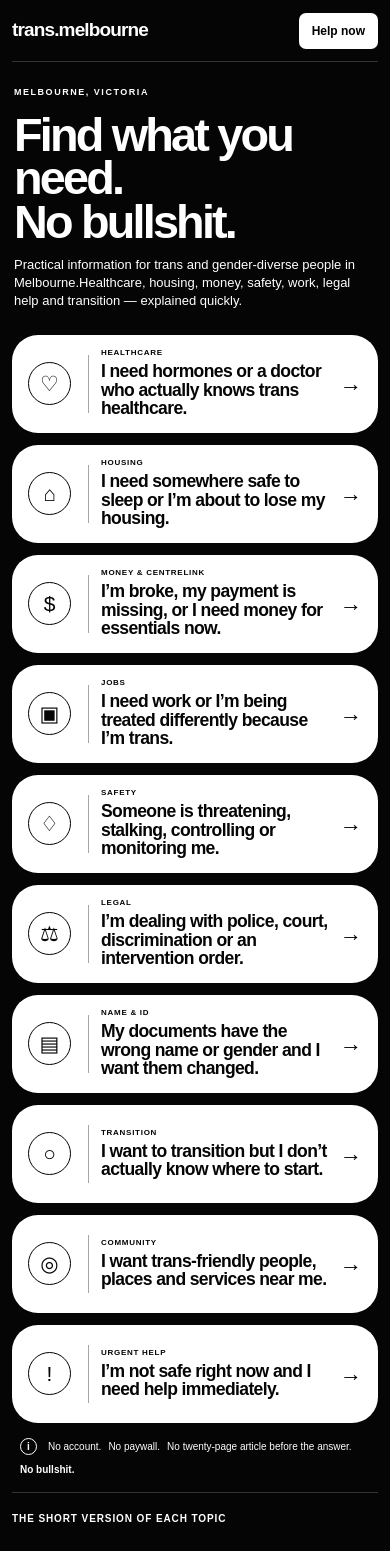
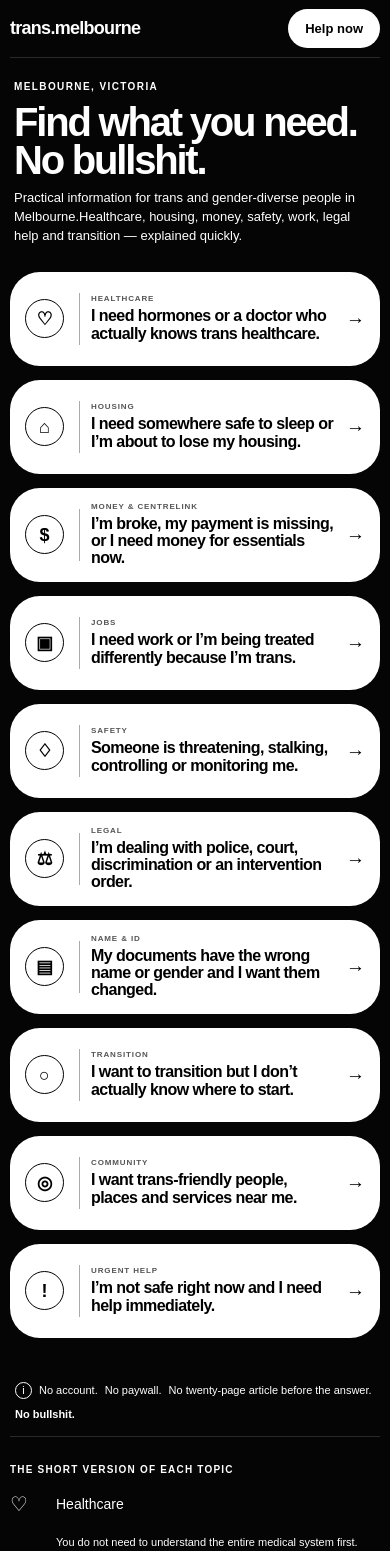
Before and after one commit to abbieymatthews030-star/trans.melbourne, a Next.js app: page / in a window 390 px wide. Shown: the top 1551 px of the page. Built offline with nearby package versions, Linux system fonts and the light colour scheme.

Commit message:
Fix white pill situation layout

```diff
--- a/src/app/globals.css
+++ b/src/app/globals.css
@@ -2,10 +2,10 @@
 
 :root {
   --bg: #050505;
-  --white: #ffffff;
+  --white: #fff;
   --black: #050505;
-  --muted: #b7b7b7;
-  --line: #333333;
+  --grey: #a5a5a5;
+  --line: #292929;
 }
 
 * {
@@ -20,11 +20,8 @@ html {
 body {
   margin: 0;
   background: var(--bg);
-  color: var(--white);
-  font-family:
-    Arial,
-    Helvetica,
-    sans-serif;
+  color: white;
+  font-family: Arial, Helvetica, sans-serif;
   -webkit-font-smoothing: antialiased;
 }
 
@@ -33,19 +30,15 @@ a {
   text-decoration: none;
 }
 
-button {
-  font: inherit;
-}
-
 .site {
-  width: min(1440px, calc(100% - 64px));
-  margin: 0 auto;
+  width: min(1180px, calc(100% - 40px));
+  margin: auto;
 }
 
 /* HEADER */
 
 .header {
-  height: 78px;
+  height: 70px;
   border-bottom: 1px solid var(--line);
   display: flex;
   align-items: center;
@@ -53,174 +46,181 @@ button {
 }
 
 .logo {
-  font-size: 24px;
-  font-weight: 850;
-  letter-spacing: -0.045em;
+  font-size: 20px;
+  font-weight: 900;
+  letter-spacing: -.04em;
 }
 
 .nav {
   display: flex;
   align-items: center;
-  gap: 36px;
+  gap: 24px;
 }
 
 .nav a {
-  font-size: 14px;
+  font-size: 13px;
   font-weight: 700;
 }
 
-.nav a:first-child {
-  padding-bottom: 7px;
-  border-bottom: 2px solid white;
+.help {
+  background: white;
+  color: black !important;
+  border-radius: 999px;
+  padding: 10px 17px;
 }
 
-.nav .help {
-  padding: 12px 18px;
-  border-radius: 7px;
-  background: white;
-  color: black;
-}
-
-/* HERO */
+/* INTRO */
 
 .hero {
-  padding: 32px 0 28px;
+  padding: 27px 4px 24px;
 }
 
 .location {
   display: block;
-  margin-bottom: 14px;
-  font-size: 11px;
+  margin-bottom: 10px;
+  font-size: 10px;
   font-weight: 900;
-  letter-spacing: .17em;
+  letter-spacing: .14em;
   text-transform: uppercase;
 }
 
 .hero h1 {
-  max-width: 760px;
-  margin: 0 0 12px;
-  font-size: clamp(46px, 5vw, 72px);
-  line-height: .93;
+  margin: 0 0 10px;
+  font-size: clamp(40px, 5vw, 62px);
+  line-height: .94;
   font-weight: 900;
-  letter-spacing: -.06em;
+  letter-spacing: -.055em;
 }
 
 .hero p {
   margin: 0;
-  max-width: 760px;
-  font-size: 16px;
-  line-height: 1.5;
+  max-width: 720px;
+  font-size: 14px;
+  line-height: 1.45;
 }
 
-/* SITUATIONS */
+/* ==================================================
+   SITUATION PILLS
+   ================================================== */
 
 .situations {
+  width: 100%;
   display: flex;
   flex-direction: column;
-  gap: 14px;
-  padding-top: 4px;
+  gap: 18px;
+  padding: 8px 0 30px;
 }
 
 .pill {
   width: 100%;
   min-height: 112px;
 
-  padding: 14px 32px;
+  background: #ffffff !important;
+  color: #000000 !important;
 
-  background: var(--white);
-  color: var(--black);
+  border: none;
+  border-radius: 999px;
 
-  border-radius: 32px;
+  padding: 16px 30px;
 
   display: grid;
-  grid-template-columns: 72px 1px minmax(0, 1fr) 42px;
+  grid-template-columns: 62px 1px minmax(0, 1fr) 38px;
   align-items: center;
-  gap: 26px;
+  column-gap: 24px;
+
+  overflow: hidden;
 
   transition:
-    transform .14s ease,
-    box-shadow .14s ease;
+    transform .15s ease,
+    box-shadow .15s ease;
 }
 
 .pill:hover {
   transform: translateY(-2px);
-  box-shadow: 0 5px 0 #8d8d8d;
-}
-
-.pill:focus-visible {
-  outline: 3px solid white;
-  outline-offset: 4px;
+  box-shadow: 0 5px 0 rgba(255,255,255,.28);
 }
 
 .pillIcon {
-  width: 58px;
-  height: 58px;
+  width: 54px;
+  height: 54px;
 
-  border: 2px solid black;
+  border: 2px solid #000;
   border-radius: 50%;
 
-  display: grid;
-  place-items: center;
+  display: flex;
+  align-items: center;
+  justify-content: center;
 
-  font-size: 31px;
+  color: #000 !important;
+
+  font-size: 26px;
+  font-weight: 800;
   line-height: 1;
 }
 
 .pillDivider {
+  display: block;
   width: 1px;
-  height: 70px;
-  background: #a5a5a5;
+  height: 64px;
+  background: #aaa;
 }
 
 .pillCopy {
-  display: block;
+  min-width: 0;
+  display: flex;
+  flex-direction: column;
+  justify-content: center;
 }
 
 .pillCategory {
   display: block;
+  margin-bottom: 6px;
 
-  margin-bottom: 5px;
+  color: #555 !important;
 
-  font-size: 11px;
+  font-size: 10px;
   line-height: 1;
-
   font-weight: 900;
-  letter-spacing: .09em;
+  letter-spacing: .11em;
   text-transform: uppercase;
 }
 
 .pillCopy strong {
   display: block;
 
-  max-width: 720px;
+  color: #000 !important;
 
-  font-size: clamp(20px, 2vw, 27px);
-  line-height: 1.05;
+  font-size: clamp(19px, 2vw, 27px);
+  line-height: 1.08;
 
   font-weight: 900;
   letter-spacing: -.035em;
 }
 
 .pillArrow {
+  display: block;
   justify-self: end;
-  font-size: 34px;
-  font-weight: 400;
+
+  color: #000 !important;
+
+  font-size: 30px;
+  font-weight: 700;
 }
 
-/* PROMISE */
+/* BELOW PILLS */
 
 .promise {
-  min-height: 62px;
+  min-height: 60px;
+  border-bottom: 1px solid var(--line);
 
   display: flex;
+  justify-content: center;
   align-items: center;
-  justify-content: center;
+  flex-wrap: wrap;
 
   gap: 7px;
 
-  border-bottom: 1px solid var(--line);
-
-  font-size: 12px;
+  font-size: 11px;
 }
 
 .info {
@@ -230,115 +230,88 @@ button {
   border: 1px solid white;
   border-radius: 50%;
 
-  display: inline-grid;
-  place-items: center;
-
-  margin-right: 4px;
-
-  font-size: 10px;
-  font-weight: 800;
+  display: inline-flex;
+  justify-content: center;
+  align-items: center;
 }
 
 /* GUIDES */
 
 .guideSection {
-  padding-top: 18px;
+  padding-top: 25px;
 }
 
 .sectionTitle {
-  margin: 0 0 7px;
-
   font-size: 10px;
   font-weight: 900;
-  letter-spacing: .09em;
+  letter-spacing: .12em;
   text-transform: uppercase;
 }
 
 .guide {
-  min-height: 49px;
+  min-height: 64px;
+
+  border-bottom: 1px solid var(--line);
 
   display: grid;
-  grid-template-columns: 42px 230px 1fr 220px;
+  grid-template-columns: 40px 200px 1fr 180px;
   gap: 16px;
   align-items: center;
-
-  border-bottom: 1px solid #282828;
 }
 
 .guideIcon {
-  font-size: 24px;
-  text-align: center;
+  font-size: 20px;
 }
 
 .guide h2 {
   margin: 0;
-
-  font-size: 15px;
-  font-weight: 500;
+  font-size: 16px;
 }
 
 .guide p {
   margin: 0;
-
-  max-width: 650px;
-
-  font-size: 12px;
-  line-height: 1.15;
+  font-size: 11px;
+  line-height: 1.35;
 }
 
 .guide button {
-  min-height: 30px;
-
-  border: 1px solid #555;
-  border-radius: 4px;
+  padding: 8px 12px;
 
   background: transparent;
   color: white;
 
-  font-size: 11px;
-
-  cursor: pointer;
+  border: 1px solid #555;
+  border-radius: 999px;
 }
 
 /* FOOTER */
 
 .footer {
-  padding: 22px 0 34px;
+  padding: 30px 0 50px;
 
   display: grid;
-  grid-template-columns: repeat(3, 1fr) 1.1fr;
-  gap: 54px;
+  grid-template-columns: repeat(4, 1fr);
+  gap: 35px;
 }
 
 .footer h3 {
-  margin: 0 0 10px;
-
-  font-size: 10px;
-  font-weight: 900;
-  letter-spacing: .08em;
-  text-transform: uppercase;
+  margin: 0 0 8px;
+  font-size: 11px;
 }
 
-.footer p {
+.footer p,
+.emergency {
   margin: 0;
-
-  max-width: 280px;
-
-  font-size: 12px;
+  font-size: 11px;
   line-height: 1.45;
 }
 
 .emergency {
-  border: 1px solid #aaa;
-  border-radius: 5px;
-
-  padding: 14px 20px;
-
+  border: 1px solid #555;
+  border-radius: 18px;
+  padding: 15px;
   display: flex;
   flex-direction: column;
-
-  font-size: 12px;
-  line-height: 1.2;
 }
 
 .emergency strong {
@@ -347,30 +320,32 @@ button {
 
 /* TABLET */
 
-@media (max-width: 900px) {
+@media (max-width: 850px) {
   .site {
-    width: min(100% - 36px, 760px);
-  }
-
-  .nav {
-    gap: 18px;
+    width: min(700px, calc(100% - 28px));
   }
 
   .pill {
-    grid-template-columns: 62px 1px minmax(0, 1fr) 30px;
-    gap: 18px;
-    padding: 16px 24px;
+    min-height: 105px;
+    padding: 15px 24px;
+    grid-template-columns: 54px 1px minmax(0,1fr) 28px;
+    column-gap: 18px;
+  }
+
+  .pillIcon {
+    width: 48px;
+    height: 48px;
+    font-size: 22px;
   }
 
   .guide {
-    grid-template-columns: 36px 160px 1fr;
-    padding: 10px 0;
+    grid-template-columns: 35px 150px 1fr;
+    padding: 12px 0;
   }
 
   .guide button {
     grid-column: 3;
     width: fit-content;
-    padding: 5px 14px;
   }
 
   .footer {
@@ -378,46 +353,35 @@ button {
   }
 }
 
-/* PHONE */
+/* MOBILE */
 
 @media (max-width: 600px) {
   .site {
-    width: calc(100% - 24px);
+    width: calc(100% - 20px);
   }
 
   .header {
-    height: 62px;
+    height: 58px;
   }
 
   .logo {
-    font-size: 19px;
+    font-size: 18px;
   }
 
-  .nav > a:not(.help) {
+  .nav a:not(.help) {
     display: none;
   }
 
-  .nav .help {
-    padding: 9px 13px;
-    font-size: 12px;
-  }
-
   .hero {
-    padding: 24px 2px 20px;
-  }
-
-  .location {
-    font-size: 9px;
+    padding: 21px 4px 18px;
   }
 
   .hero h1 {
-    font-size: clamp(39px, 12vw, 55px);
-    line-height: .93;
+    font-size: 40px;
   }
 
   .hero p {
     font-size: 13px;
-    line-height: 1.4;
   }
 
   .hero p br {
@@ -425,87 +389,66 @@ button {
   }
 
   .situations {
-    gap: 12px;
+    gap: 14px;
   }
 
   .pill {
-    min-height: 98px;
+    min-height: 94px;
 
-    border-radius: 26px;
+    border-radius: 30px;
 
-    padding: 13px 16px;
+    padding: 13px 15px;
 
-    grid-template-columns: 48px 1px minmax(0, 1fr) 20px;
-
-    gap: 12px;
+    grid-template-columns: 43px 1px minmax(0,1fr) 18px;
+    column-gap: 11px;
   }
 
   .pillIcon {
-    width: 43px;
-    height: 43px;
+    width: 39px;
+    height: 39px;
 
-    font-size: 21px;
     border-width: 1.5px;
+
+    font-size: 18px;
   }
 
   .pillDivider {
-    height: 58px;
+    height: 52px;
   }
 
   .pillCategory {
-    margin-bottom: 5px;
+    margin-bottom: 4px;
     font-size: 8px;
   }
 
   .pillCopy strong {
-    font-size: clamp(15px, 4.5vw, 19px);
-    line-height: 1.06;
+    font-size: 16px;
+    line-height: 1.08;
   }
 
   .pillArrow {
-    font-size: 22px;
+    font-size: 19px;
   }
 
   .promise {
-    padding: 15px 8px;
-
     justify-content: flex-start;
-    flex-wrap: wrap;
-
-    font-size: 10px;
+    padding: 14px 5px;
   }
 
   .guide {
-    grid-template-columns: 32px 1fr;
-    gap: 8px 10px;
-
-    padding: 14px 0;
+    grid-template-columns: 30px 1fr;
   }
 
   .guide h2 {
     font-size: 14px;
-    font-weight: 700;
   }
 
-  .guide p {
-    grid-column: 2;
-
-    font-size: 11px;
-    line-height: 1.3;
-  }
-
+  .guide p,
   .guide button {
     grid-column: 2;
-
-    font-size: 10px;
   }
 
   .footer {
     grid-template-columns: 1fr;
-    gap: 28px;
-  }
-
-  .footer p {
-    max-width: 100%;
   }
 }
```
